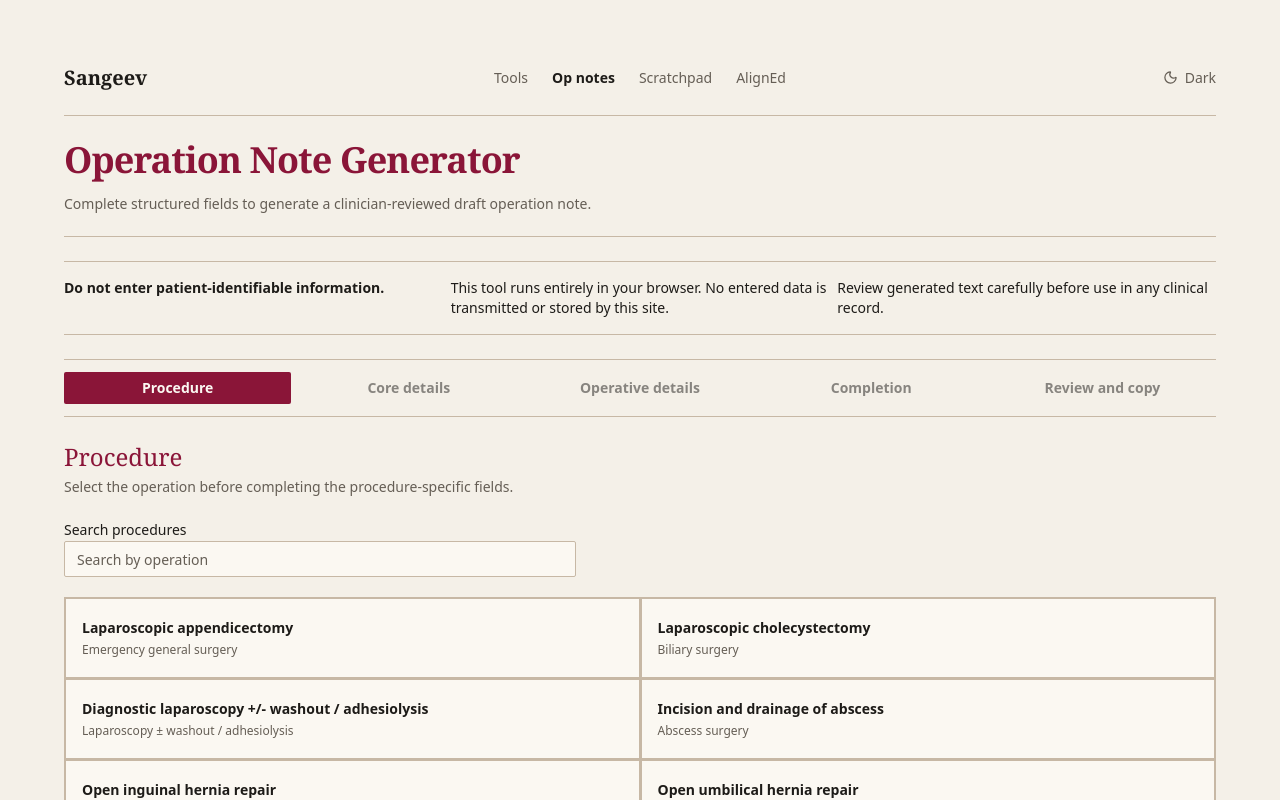
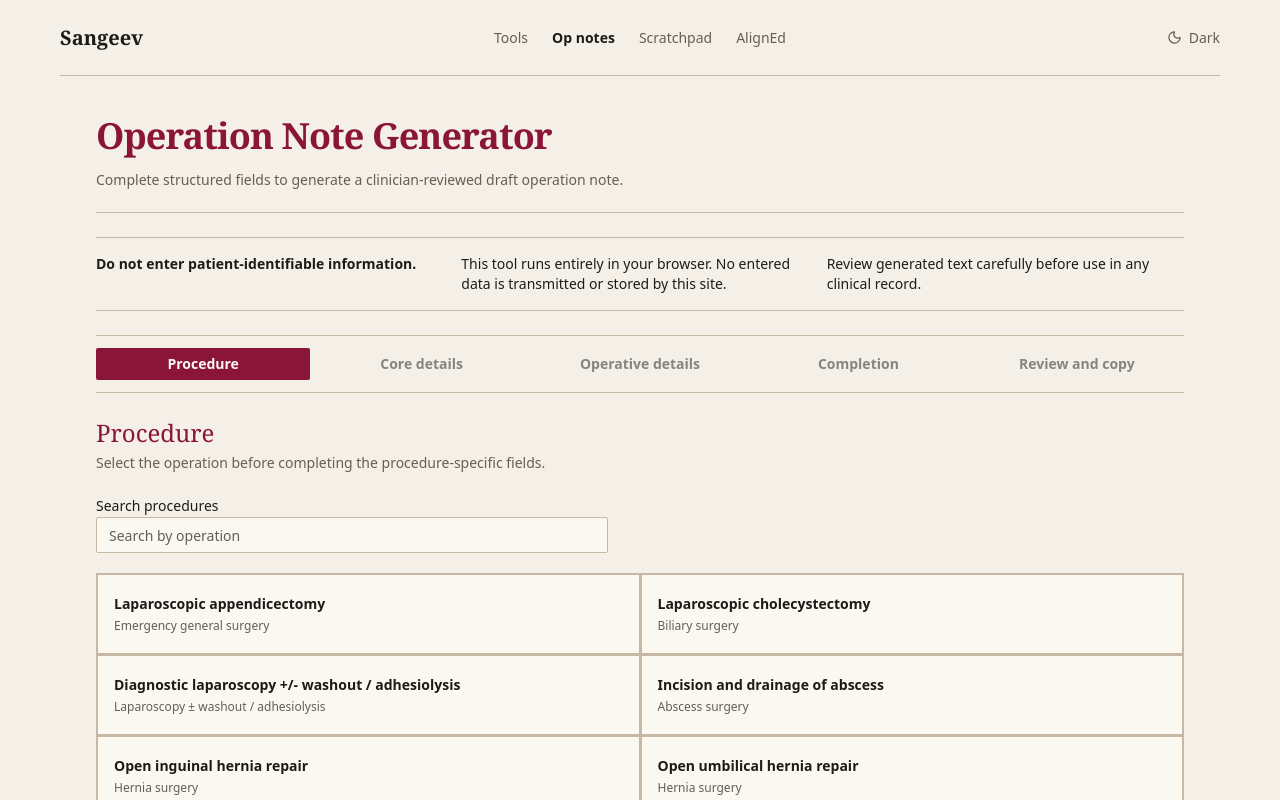
Before and after one commit to Snowslash/op-note-gen, a React (Vite) app: page / in a window 1280 px wide. Shown: the top 800 px of the page. Built offline with nearby package versions, Linux system fonts and the light colour scheme.

Commit message:
[verified] fix: lock public header geometry

```diff
--- a/src/app/App.tsx
+++ b/src/app/App.tsx
@@ -182,11 +182,10 @@ export default function App({ initialInput, initialOutputMode = "full", initialS
   };
 
   return (
-    <div className="min-h-screen bg-background px-4 py-6 text-foreground sm:px-8 sm:py-10">
-      <div className="mx-auto max-w-6xl">
-        <PublicEstateHeader current="opnotes" theme={theme} onToggleTheme={toggleTheme} />
-        <main>
-          <header className="border-b border-border pb-5 pt-6">
+    <div className="min-h-screen bg-background text-foreground">
+      <PublicEstateHeader current="opnotes" theme={theme} onToggleTheme={toggleTheme} />
+      <main className="mx-auto max-w-6xl px-4 pb-6 sm:px-8 sm:pb-10">
+        <header className="border-b border-border pb-5 pt-6 sm:pt-10">
           <div>
             <h1 className="font-serif text-3xl font-semibold tracking-tight sm:text-4xl">Operation Note Generator</h1>
             <p className="mt-3 max-w-3xl text-sm leading-6 text-muted-foreground">Complete structured fields to generate a clinician-reviewed draft operation note.</p>
@@ -230,8 +229,7 @@ export default function App({ initialInput, initialOutputMode = "full", initialS
             {!isReviewStage && <div className="mt-8 flex items-center justify-between gap-3 border-t border-border pt-5"><Button disabled={currentStage === "Procedure"} onClick={moveBack} type="button" variant="outline">Back</Button><Button disabled={currentStage === "Procedure" && !values} onClick={moveNext} type="button">Next</Button></div>}
           </section>
         </div>
-        </main>
-      </div>
+      </main>
     </div>
   );
 }
--- a/src/app/theme.ts
+++ b/src/app/theme.ts
@@ -64,5 +64,6 @@ export function applyTheme(theme: Theme, persist = true): Theme {
 }
 
 export function initialiseTheme(): Theme {
-  return applyTheme(readCookieTheme() ?? readStoredTheme() ?? getAppliedTheme(), false);
+  const systemTheme: Theme = window.matchMedia?.("(prefers-color-scheme: dark)").matches ? "dark" : "light";
+  return applyTheme(readCookieTheme() ?? readStoredTheme() ?? systemTheme, false);
 }
--- a/src/styles/public-estate-header.css
+++ b/src/styles/public-estate-header.css
@@ -1,5 +1,7 @@
 .site-header {
+  width: min(1160px, calc(100% - 40px));
   min-height: 76px;
+  margin: 0 auto;
   display: grid;
   grid-template-columns: 1fr auto 1fr;
   align-items: center;
@@ -12,9 +14,10 @@
 .wordmark {
   justify-self: start;
   color: var(--text-strong, var(--foreground));
-  font-family: var(--font-serif, var(--font-heading, Charter, Cambria, Georgia, serif));
+  font-family: Charter, Cambria, Georgia, serif;
   font-size: 20px;
   font-weight: 600;
+  line-height: 1.2;
   text-decoration: none;
 }
 
@@ -22,6 +25,7 @@
   display: flex;
   align-items: center;
   gap: 24px;
+  line-height: 1.5;
 }
 
 .site-header nav a {
@@ -40,6 +44,7 @@
 
 @media (max-width: 760px) {
   .site-header {
+    width: min(100% - 28px, 680px);
     grid-template-columns: 1fr auto;
     min-height: 64px;
     column-gap: 16px;
```
Also changed, not shown: 6 other files (tests, documents, lock files or other folders).
